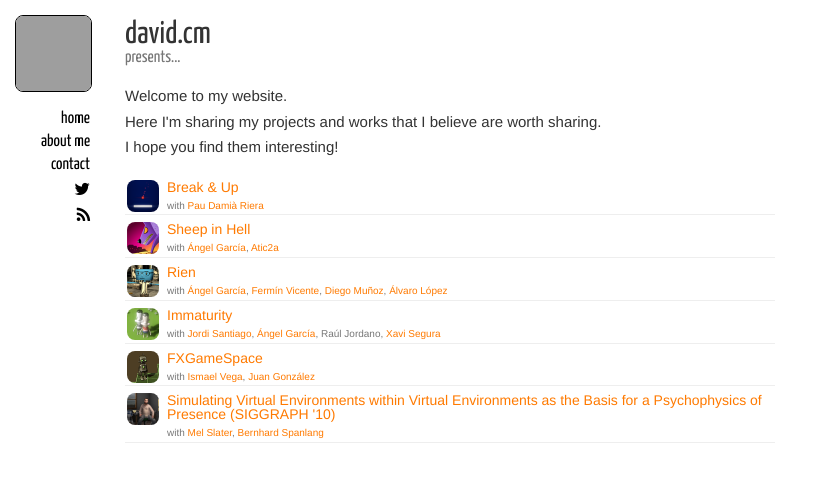
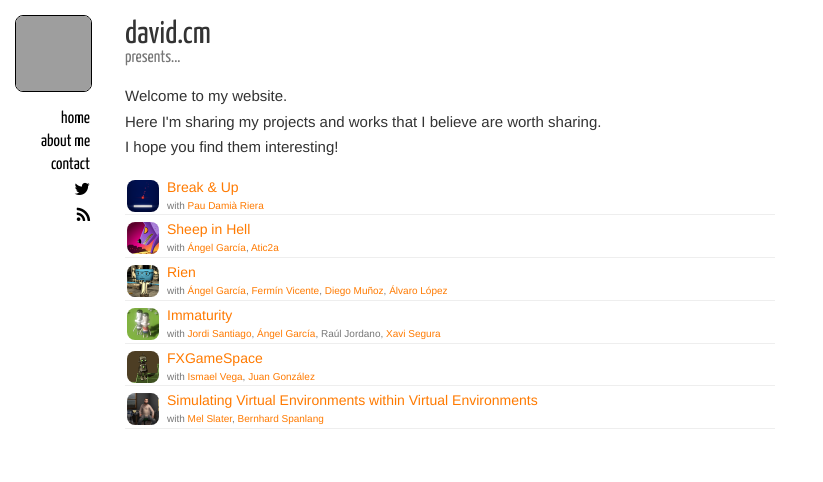
Before and after one commit to davidcm/davidcm.github.io, a Jekyll site: the page built from index.html, in a window 1280 px wide, cut to the strip 0-482 px from the top of the page. Shown: the whole strip, without its empty margins (0-823 px from the left). Built offline with Jekyll 4.4.1, drawn with Linux system fonts in a browser that asks for light colours; nearby versions of some CDN libraries; grey boxes are pictures that could not be loaded.

Commit message:
edit title of virtual env

```diff
--- a/index.html
+++ b/index.html
@@ -41,8 +41,7 @@ I hope you find them interesting!
 	</li>
 	<li>
 		<img src='images/paper-simulating-virtual-env.png'>
-		<a href="projects/paper-simulating-virtual-env">Simulating Virtual Environments within Virtual Environments as the Basis for a
-Psychophysics of Presence (SIGGRAPH '10)</a><br>
+		<a href="projects/paper-simulating-virtual-env">Simulating Virtual Environments within Virtual Environments</a><br>
 		<span>with {{site.melslater}}, {{site.bernhard}}</span>
 	</li>
 	<!--
```
Also changed, not shown: projects/paper-simulating-virtual-env.md (+1 -1 lines).
